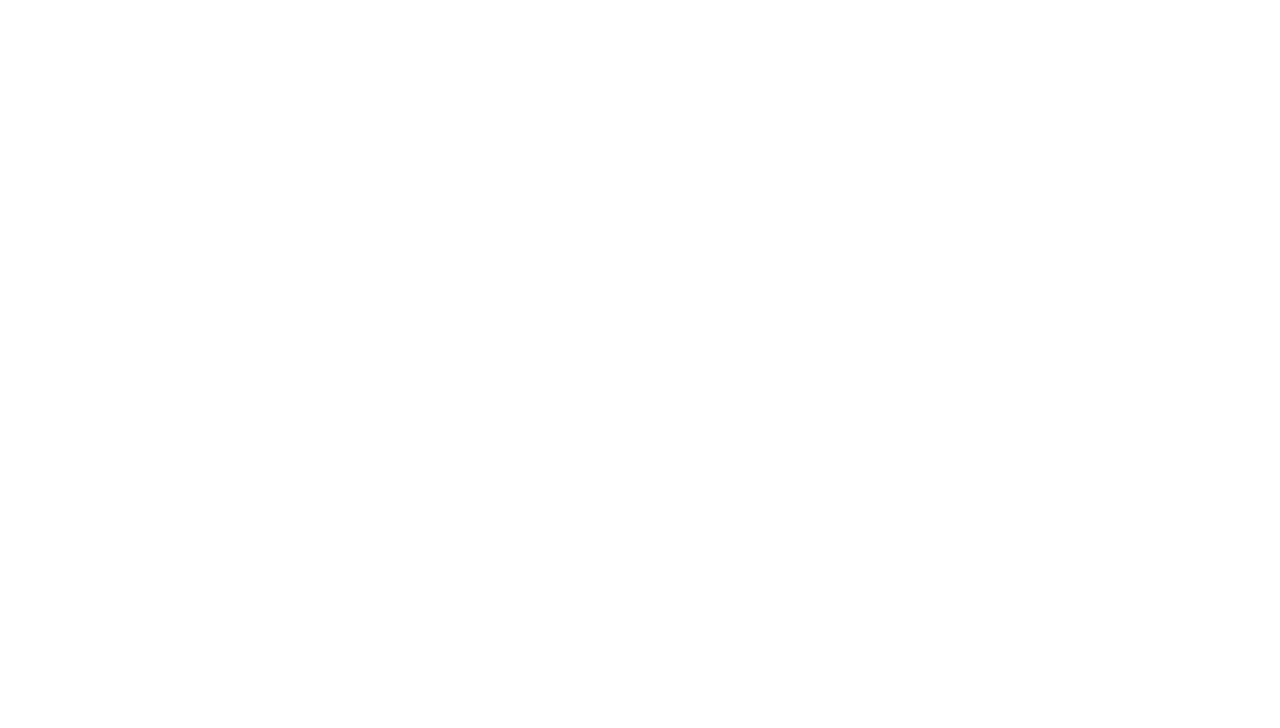
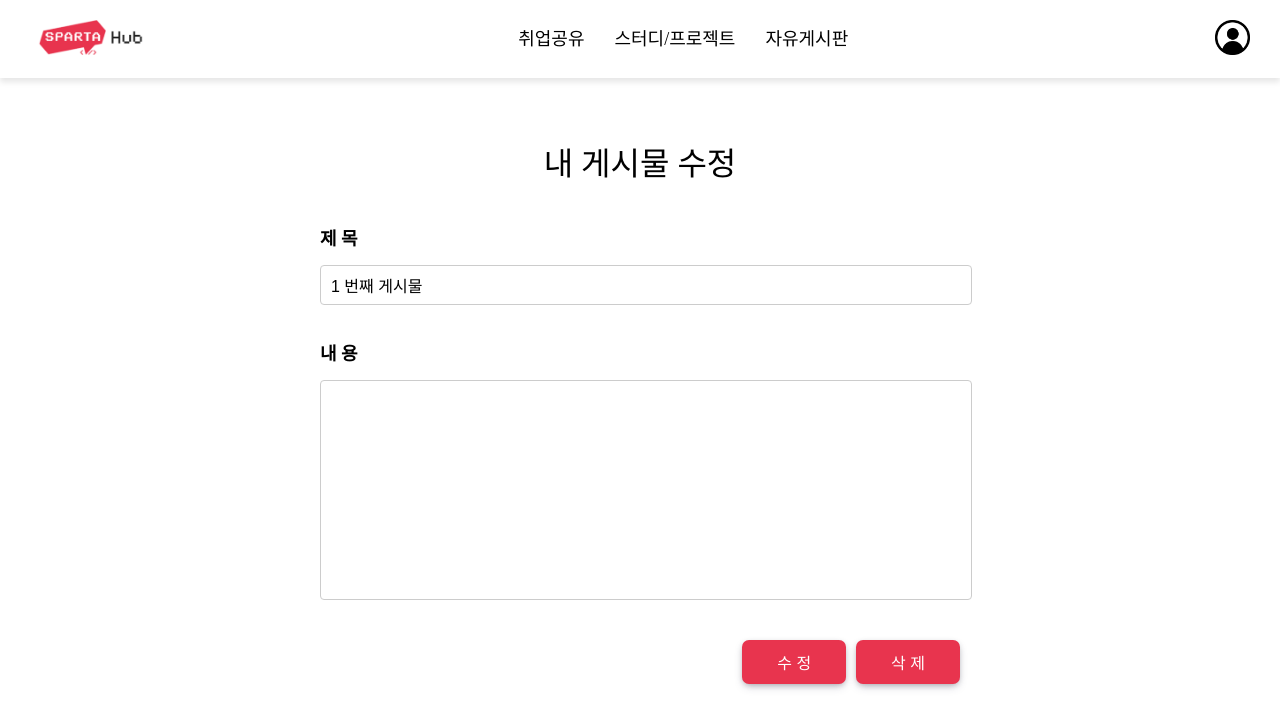
Before and after one commit to riverSun1/SpartaHub, a React (Vite) app: page /posts/1/edit in a window 1280 px wide. Before the commit this address had no page. Shown: the top 728 px of the page. Built offline with nearby package versions, Linux system fonts and the light colour scheme.

Commit message:
script:reduxjstoolkit / add:redux,MyBoardEdit / fix:NavigationBar,main,router / update:mock data로 수정,삭제

```diff
--- a/package.json
+++ b/package.json
@@ -10,11 +10,14 @@
     "preview": "vite preview"
   },
   "dependencies": {
+    "@reduxjs/toolkit": "^2.2.5",
     "@supabase/supabase-js": "^2.43.4",
     "react": "^18.2.0",
     "react-dom": "^18.2.0",
     "react-paginate": "^8.2.0",
+    "react-redux": "^9.1.2",
     "react-router-dom": "^6.23.1",
+    "redux": "^5.0.1",
     "styled-components": "^6.1.11",
     "styled-reset": "^4.5.2"
   },
--- a/src/components/MyBoard/MyBoard.jsx
+++ b/src/components/MyBoard/MyBoard.jsx
@@ -1,5 +1,6 @@
 import { useState } from "react";
 import { useNavigate } from "react-router-dom";
+import { useSelector } from "react-redux";
 import { Container, ProfileSection, ProfileLogo, ProfileImg, ProfileName, ProfileBtn } from "./MyProfile.styled";
 import {
   BoardSection,
@@ -12,27 +13,12 @@ import {
   Pagination
 } from "./MyBoard.styled";
 
-const posts = [
-  { id: 1, title: "1 번째 게시물", date: "2024-06-01", nickname: "사용자1" },
-  { id: 2, title: "2 번째 게시물", date: "2024-06-02", nickname: "사용자1" },
-  { id: 3, title: "3 번째 게시물", date: "2024-06-03", nickname: "사용자1" },
-  { id: 4, title: "4 번째 게시물", date: "2024-06-03", nickname: "사용자1" },
-  { id: 5, title: "5 번째 게시물", date: "2024-06-03", nickname: "사용자1" },
-  { id: 6, title: "6 번째 게시물", date: "2024-06-03", nickname: "사용자1" },
-  { id: 7, title: "7 번째 게시물", date: "2024-06-03", nickname: "사용자1" },
-  { id: 8, title: "8 번째 게시물", date: "2024-06-03", nickname: "사용자1" },
-  { id: 9, title: "9 번째 게시물", date: "2024-06-03", nickname: "사용자1" },
-  { id: 10, title: "10 번째 게시물", date: "2024-06-03", nickname: "사용자1" },
-  { id: 11, title: "11 번째 게시물", date: "2024-06-03", nickname: "사용자1" },
-  { id: 12, title: "12 번째 게시물", date: "2024-06-03", nickname: "사용자1" },
-  { id: 13, title: "13 번째 게시물", date: "2024-06-03", nickname: "사용자1" }
-];
-
 const itemsPerPage = 10;
 
 const MyPage = () => {
   const [currentPage, setCurrentPage] = useState(0);
   const navigate = useNavigate();
+  const posts = useSelector((state) => state.posts.posts);
 
   const handlePageClick = ({ selected }) => {
     setCurrentPage(selected);
@@ -42,6 +28,10 @@ const MyPage = () => {
     navigate("/mypage/1");
   };
 
+  const handlePostClick = (id) => {
+    navigate(`/posts/${id}/edit`);
+  };
+
   const offset = currentPage * itemsPerPage;
   const currentPagePosts = posts.slice(offset, offset + itemsPerPage);
   const pageCount = Math.ceil(posts.length / itemsPerPage);
@@ -49,7 +39,7 @@ const MyPage = () => {
   return (
     <Container>
       <ProfileSection>
-        <ProfileLogo src="/spartahub_logo.PNG" alt="로고" />
+        <ProfileLogo src="/spartahub_logo.png" alt="로고" />
         <ProfileImg src="/default_profile.png" alt="프로필이미지" />
         <ProfileName>르탄이 님</ProfileName>
         <ProfileBtn onClick={handleProfileEdit}>내정보변경</ProfileBtn>
@@ -68,7 +58,7 @@ const MyPage = () => {
           </thead>
           <tbody>
             {currentPagePosts.map((post) => (
-              <TableRow key={post.id}>
+              <TableRow key={post.id} onClick={() => handlePostClick(post.id)}>
                 <TableData>{post.id}</TableData>
                 <TableData>{post.title}</TableData>
                 <TableData>{post.date}</TableData>
--- a/src/components/MyBoard/MyProfile.styled.jsx
+++ b/src/components/MyBoard/MyProfile.styled.jsx
@@ -17,7 +17,7 @@ export const ProfileSection = styled.section`
 `;
 
 export const ProfileLogo = styled.img`
-  background-image: url("/spartahub_logo.PNG");
+  background-image: url("/spartahub_logo.png");
   background-size: contain;
   background-repeat: no-repeat;
   background-position: center;
@@ -50,7 +50,6 @@ export const ProfileName = styled.p`
 `;
 
 export const ProfileBtn = styled.button`
-  box-shadow: rgba(50, 50, 93, 0.25) 0px 2px 5px -1px, rgba(0, 0, 0, 0.3) 0px 1px 3px -1px;
   margin-top: 20px;
   padding: 13px 23px;
   background-color: var(--pink-50);
@@ -68,6 +67,6 @@ export const ProfileBtn = styled.button`
 
   &:active {
     box-shadow: none;
-    transform: translateY(1px);
+    transform: translateY(2px);
   }
 `;
--- /dev/null
+++ b/src/components/MyBoardEdit/MyBoardEdit.jsx
@@ -0,0 +1,72 @@
+import { useParams, useNavigate } from "react-router-dom";
+import { useEffect, useState } from "react";
+import { useSelector, useDispatch } from "react-redux";
+import NavigationBar from "../NavigationBar/NavigationBar.jsx";
+import { updatePost, deletePost } from "../../redux/slices/postsSlice";
+import {
+  Container,
+  Title,
+  EditSection,
+  EditForm,
+  EditField,
+  EditLabel,
+  EditInputTitle,
+  EditInputContent,
+  EditButton,
+  ButtonContainer
+} from "../MyBoardEdit/MyBoardEdit.style";
+
+const MyBoardEdit = () => {
+  const [title, setTitle] = useState("");
+  const [content, setContent] = useState("");
+  const { id } = useParams();
+  const navigate = useNavigate();
+  const dispatch = useDispatch();
+  const post = useSelector((state) => state.posts.posts.find((post) => post.id === parseInt(id)));
+
+  useEffect(() => {
+    if (post) {
+      setTitle(post.title || "");
+      setContent(post.content || "");
+    }
+  }, [post, setTitle, setContent]);
+
+  const handleUpdate = () => {
+    dispatch(updatePost({ id: parseInt(id), title, content }));
+    navigate("/mypage");
+  };
+
+  const handleDelete = () => {
+    dispatch(deletePost({ id: parseInt(id) }));
+    navigate("/mypage");
+  };
+
+  if (!post) {
+    return <div>게시물을 찾을 수 없습니다.</div>;
+  }
+
+  return (
+    <Container>
+      <NavigationBar />
+      <EditSection>
+        <Title>내 게시물 수정</Title>
+        <EditForm>
+          <EditField>
+            <EditLabel>제 목</EditLabel>
+            <EditInputTitle id="title" type="text" value={title} onChange={(e) => setTitle(e.target.value)} />
+          </EditField>
+          <EditField>
+            <EditLabel>내 용</EditLabel>
+            <EditInputContent id="content" type="text" value={content} onChange={(e) => setContent(e.target.value)} />
+          </EditField>
+          <ButtonContainer>
+            <EditButton onClick={handleUpdate}>수 정</EditButton>
+            <EditButton onClick={handleDelete}>삭 제</EditButton>
+          </ButtonContainer>
+        </EditForm>
+      </EditSection>
+    </Container>
+  );
+};
+
+export default MyBoardEdit;
--- /dev/null
+++ b/src/components/MyBoardEdit/MyBoardEdit.style.jsx
@@ -0,0 +1,97 @@
+import styled from "styled-components";
+import "../../styles/designToken.css";
+
+export const Container = styled.div`
+  width: 100%;
+  height: 90%;
+  margin: 0 auto;
+`;
+
+export const EditSection = styled.section`
+  display: flex;
+  justify-content: center;
+  flex-direction: column;
+  width: 100%;
+  height: 100%;
+  align-items: center;
+`;
+
+export const Title = styled.h1`
+  margin-top: 70px;
+  margin-bottom: 50px;
+  font-size: 2em;
+`;
+
+export const EditForm = styled.form`
+  display: flex;
+  flex-direction: column;
+  width: 50%;
+  height: 100%;
+  margin: 0 auto;
+`;
+
+export const EditField = styled.div`
+  margin-bottom: 20px;
+`;
+
+export const EditLabel = styled.label`
+  display: flex;
+  margin-bottom: 17px;
+  font-weight: bold;
+  font-size: large;
+`;
+
+export const EditInputTitle = styled.input`
+  width: 100%;
+  padding: 10px 0;
+  padding-left: 10px;
+  margin-bottom: 20px;
+  border: 1px solid #ccc;
+  border-radius: 4px;
+  font-size: medium;
+  outline: none;
+  &:focus {
+    border-color: var(--red-30);
+  }
+`;
+
+export const EditInputContent = styled.input`
+  width: 100%;
+  padding: 100px 0;
+  padding-left: 10px;
+  border: 1px solid #ccc;
+  border-radius: 4px;
+  font-size: medium;
+  outline: none;
+  &:focus {
+    border-color: var(--red-30);
+  }
+`;
+
+export const EditButton = styled.button`
+  box-shadow: rgba(50, 50, 93, 0.25) 0px 4px 10px -2px, rgba(0, 0, 0, 0.3) 0px 2px 6px -2px;
+  padding: 10px 35px;
+  font-size: medium;
+  background-color: var(--pink-40);
+  color: white;
+  border: none;
+  border-radius: 7px;
+  cursor: pointer;
+  transition: background-color 0.3s ease;
+  &:hover {
+    background-color: var(--red-30);
+    color: var(--red-99);
+  }
+  &:active {
+    box-shadow: none;
+    transform: translateY(1px);
+  }
+`;
+
+export const ButtonContainer = styled.div`
+  display: flex;
+  flex-direction: row;
+  justify-content: right;
+  gap: 10px;
+  margin-top: 20px;
+`;
--- a/src/components/NavigationBar/NavigationBar.jsx
+++ b/src/components/NavigationBar/NavigationBar.jsx
@@ -1,19 +1,13 @@
-import {
-  LoginIcon,
-  LogoContainer,
-  LogoImg,
-  NavItem,
-  NavLink,
-  NavList,
-  Navbar,
-} from "./NavigationBar.styled";
+import { LoginIcon, LogoContainer, LogoImg, NavItem, NavLink, NavList, Navbar } from "./NavigationBar.styled";
 
 const NavigationBar = () => {
   return (
     <Navbar>
       <LogoContainer>
         <NavLink to="/">
-          <LogoImg src="public/spartahub_logo.png" alt="홈 로고" />
+          {/* <LogoImg src="public/spartahub_logo.png" alt="홈 로고" /> */}
+          {/* NavigationBar import로 쓸 때 이미지가 불러와 지지 않아서 경로 부분 수정했습니다 */}
+          <LogoImg src="/spartahub_logo.png" alt="홈 로고" />
         </NavLink>
       </LogoContainer>
       <NavList>
@@ -28,7 +22,9 @@ const NavigationBar = () => {
         </NavItem>
       </NavList>
       <NavLink to="/login">
-        <LoginIcon src="public/login_icon.png" alt="로그인 아이콘" />
+        {/* <LoginIcon src="public/login_icon.png" alt="로그인 아이콘" /> */}
+        {/* NavigationBar import로 쓸 때 이미지가 불러와 지지 않아서 경로 부분 수정했습니다 */}
+        <LoginIcon src="/login_icon.png" alt="로그인 아이콘" />
       </NavLink>
     </Navbar>
   );
--- a/src/main.jsx
+++ b/src/main.jsx
@@ -1,4 +1,10 @@
 import ReactDOM from "react-dom/client";
-import App from "./App.jsx";
+import { Provider } from "react-redux";
+import App from "./App";
+import store from "./redux/store";
 
-ReactDOM.createRoot(document.getElementById("root")).render(<App />);
+ReactDOM.createRoot(document.getElementById("root")).render(
+  <Provider store={store}>
+    <App />
+  </Provider>
+);
--- /dev/null
+++ b/src/redux/slices/postsSlice.js
@@ -0,0 +1,41 @@
+import { createSlice } from "@reduxjs/toolkit";
+
+const initialState = {
+  posts: [
+    { id: 1, title: "1 번째 게시물", date: "2024-06-01", nickname: "사용자1" },
+    { id: 2, title: "2 번째 게시물", date: "2024-06-02", nickname: "사용자1" },
+    { id: 3, title: "3 번째 게시물", date: "2024-06-03", nickname: "사용자1" },
+    { id: 4, title: "4 번째 게시물", date: "2024-06-03", nickname: "사용자1" },
+    { id: 5, title: "5 번째 게시물", date: "2024-06-03", nickname: "사용자1" },
+    { id: 6, title: "6 번째 게시물", date: "2024-06-03", nickname: "사용자1" },
+    { id: 7, title: "7 번째 게시물", date: "2024-06-03", nickname: "사용자1" },
+    { id: 8, title: "8 번째 게시물", date: "2024-06-03", nickname: "사용자1" },
+    { id: 9, title: "9 번째 게시물", date: "2024-06-03", nickname: "사용자1" },
+    { id: 10, title: "10 번째 게시물", date: "2024-06-03", nickname: "사용자1" },
+    { id: 11, title: "11 번째 게시물", date: "2024-06-03", nickname: "사용자1" },
+    { id: 12, title: "12 번째 게시물", date: "2024-06-03", nickname: "사용자1" },
+    { id: 13, title: "13 번째 게시물", date: "2024-06-03", nickname: "사용자1" }
+  ]
+};
+
+const postsSlice = createSlice({
+  name: "posts",
+  initialState,
+  reducers: {
+    updatePost(state, action) {
+      const { id, title, content } = action.payload;
+      const existingPost = state.posts.find((post) => post.id === id);
+      if (existingPost) {
+        existingPost.title = title;
+        existingPost.content = content;
+      }
+    },
+    deletePost(state, action) {
+      const { id } = action.payload;
+      state.posts = state.posts.filter((post) => post.id !== id);
+    }
+  }
+});
+
+export const { updatePost, deletePost } = postsSlice.actions;
+export default postsSlice.reducer;
--- /dev/null
+++ b/src/redux/store.js
@@ -0,0 +1,10 @@
+import { configureStore } from "@reduxjs/toolkit";
+import postsSlice from "./slices/postsSlice";
+
+const store = configureStore({
+  reducer: {
+    posts: postsSlice
+  }
+});
+
+export default store;
--- a/src/routes/Router.jsx
+++ b/src/routes/Router.jsx
@@ -4,6 +4,7 @@ import Login from "../pages/Login";
 import MyPage from "../pages/MyPage";
 import NoticeBoard from "../pages/NoticeBoard";
 import ProfileEdit from "../pages/ProfileEdit";
+import MyBoardEdit from "../components/MyBoardEdit/MyBoardEdit";
 
 const Router = () => {
   return (
@@ -12,6 +13,7 @@ const Router = () => {
         <Route path="/" element={<Home />} />
         <Route path="/login" element={<Login />} />
         <Route path="/mypage" element={<MyPage />} />
+        <Route path="/posts/:id/edit" element={<MyBoardEdit />} />
         <Route path="/noticeboard" element={<NoticeBoard />} />
         <Route path="/mypage/:id" element={<ProfileEdit />} />
       </Routes>
```
Also changed, not shown: 1 other file (tests, documents, lock files or other folders).
